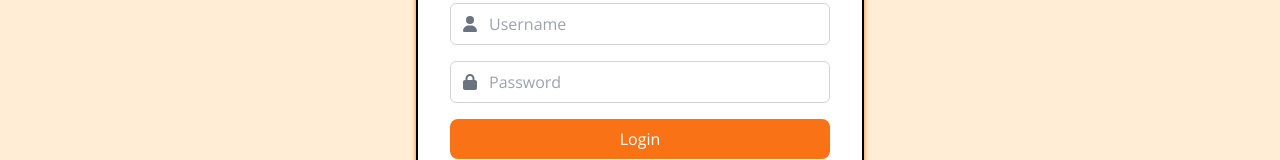
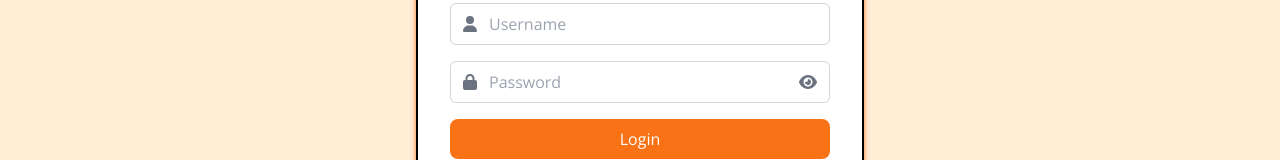
Before and after one commit to hphng/NoteScribe, a React (Vite) app in the folder frontend/: page /login in a window 1280 px wide. Shown: the part 323-483 px from the top of the page. Built offline with nearby package versions, Linux system fonts and the light colour scheme.

Commit message:
add toggle visibility for password at login

```diff
--- a/frontend/src/pages/Login.jsx
+++ b/frontend/src/pages/Login.jsx
@@ -1,12 +1,18 @@
 import React, { useState } from 'react';
 import { FontAwesomeIcon } from '@fortawesome/react-fontawesome';
-import { faUser, faLock } from '@fortawesome/free-solid-svg-icons';
+import { faUser, faLock, faEye, faEyeSlash } from '@fortawesome/free-solid-svg-icons';
 
 const LoginPage = () => {
   const [formData, setFormData] = useState({ username: '', password: '' });
+  const [showPassword, setShowPassword] = useState(false);
 
   const handleInputChange = (e) => {
     setFormData({ ...formData, [e.target.name]: e.target.value });
+  };
+
+  // Toggle password visibility
+  const togglePasswordVisibility = () => {
+    setShowPassword((prevShow) => !prevShow);
   };
 
   const handleLoginSubmit = (e) => {
@@ -35,7 +41,7 @@ const LoginPage = () => {
           <div className="flex items-center border border-gray-300 rounded-md px-3 py-2 focus-within:border-orange-500">
             <FontAwesomeIcon icon={faLock} className="text-gray-500" />
             <input
-              type="password"
+              type={showPassword ? 'text' : 'password'}
               name="password"
               placeholder="Password"
               value={formData.password}
@@ -43,6 +49,13 @@ const LoginPage = () => {
               className="flex-1 ml-3 outline-none focus:outline-none"
               required
             />
+            <button
+              type="button"
+              onClick={togglePasswordVisibility}
+              className="ml-2 text-gray-500"
+            >
+              <FontAwesomeIcon icon={showPassword ? faEyeSlash : faEye} />
+            </button>
           </div>
 
           <button
```
